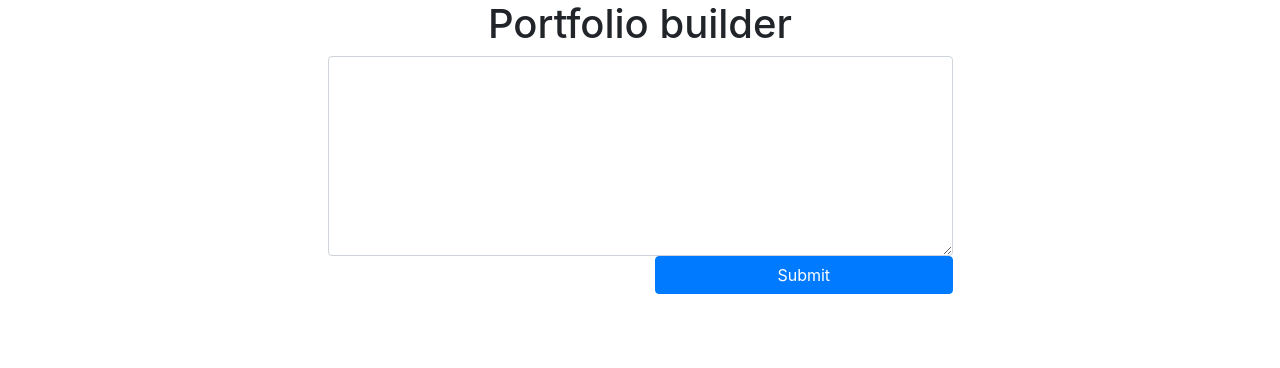
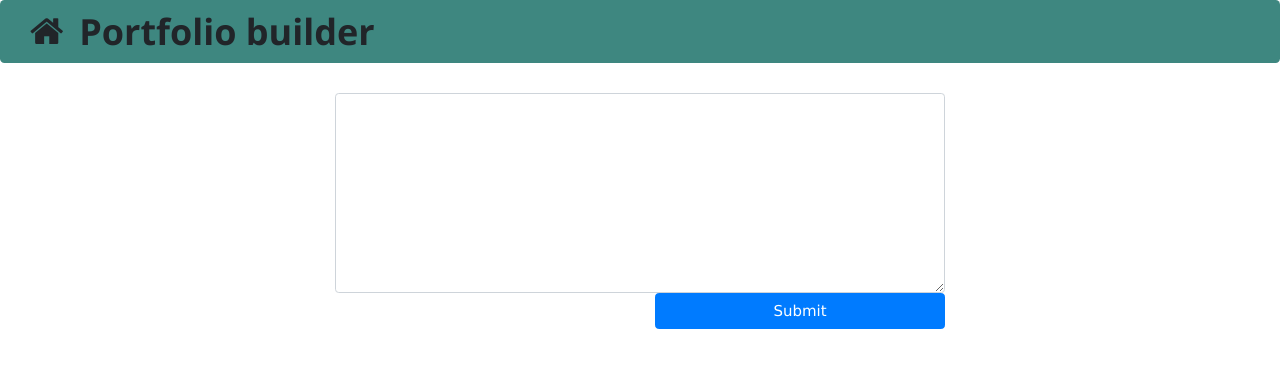
Before and after one commit to ChackMociute/Distributed-Systems-coursework-2, a Flask app: page / in a window 1280 px wide. Shown: the top 368 px of the page. Run offline with Flask 2, Linux system fonts and the light colour scheme; some libraries are stand-ins or nearby versions.

Commit message:
Added home button

```diff
--- a/client/app/templates/base.html
+++ b/client/app/templates/base.html
@@ -4,11 +4,17 @@
 <head>
     <meta charset="utf-8">
     <meta name="viewport" content="width=device-width, initial-scale=1, shrink-to-fit=no">
-    <!-- Bootstrap CSS -->
     <link rel="stylesheet" href="https://stackpath.bootstrapcdn.com/bootstrap/4.2.1/css/bootstrap.min.css"
         integrity="sha384-GJzZqFGwb1QTTN6wy59ffF1BuGJpLSa9DkKMp0DgiMDm4iYMj70gZWKYbI706tWS" crossorigin="anonymous">
+    <link rel="stylesheet" href="https://www.w3schools.com/w3css/4/w3.css">
+    <link rel="stylesheet" href="https://cdnjs.cloudflare.com/ajax/libs/font-awesome/4.7.0/css/font-awesome.min.css">
 
     <style>
+        .jumbotron{
+            background-color:#3E8780;
+            padding-top:0%;
+            padding-bottom:0%;
+        }
         ul#menu li {
         display: inline;
         }
@@ -18,9 +24,16 @@
 </head>
 
 <body>
-    <div class="flex text-center">
-        <div class="border-b">
-            {% block title %}{% endblock %}
+    <div class="container-fluid p-0">
+        <div class="jumbotron">
+            <div class="row">
+                <div class="col-1 w3-xxlarge">
+                    <a href="/"><i class="fa fa-home" style="position:relative; top:5px;"></i></a>
+                </div>
+                <div style="position:relative; right:40px;">
+                    {% block title %}{% endblock %}
+                </div>
+            </div>
         </div>
     </div>
     {% block content %}{% endblock %}
--- a/client/app/templates/home.html
+++ b/client/app/templates/home.html
@@ -1,14 +1,13 @@
 {% extends 'base.html' %}
 
 {% block title %}
-    <h1>Portfolio builder</h1>
+<h1><strong>Portfolio builder</strong></h1>
 {% endblock %}
 
 {% block content %}
-<div class="flex text-center">
-    <form action="" method="post" name="calculator">
-        {{ form.hidden_tag() }}
-
+<form action="" method="post" name="calculator">
+    {{ form.hidden_tag() }}
+    <div class="container-fluid">
         <div class="row">
             <div class="col-6 offset-3">
                 {{ form.tickers(class_='form-control', style='height: 200px') }}
@@ -27,6 +26,6 @@
                 <p><input type="submit" class="btn btn-primary col-12" value="Submit"></p>
             </div>
         </div>
-    </form>
-</div>
+    </div>
+</form>
 {% endblock %}
--- a/client/app/templates/stocks.html
+++ b/client/app/templates/stocks.html
@@ -1,7 +1,7 @@
 {% extends 'base.html' %}
 
 {% block title %}
-<h1>Stock information</h1>
+<h1><strong>Stock information</strong></h1>
 {% endblock %}
 
 {% block content %}
```
